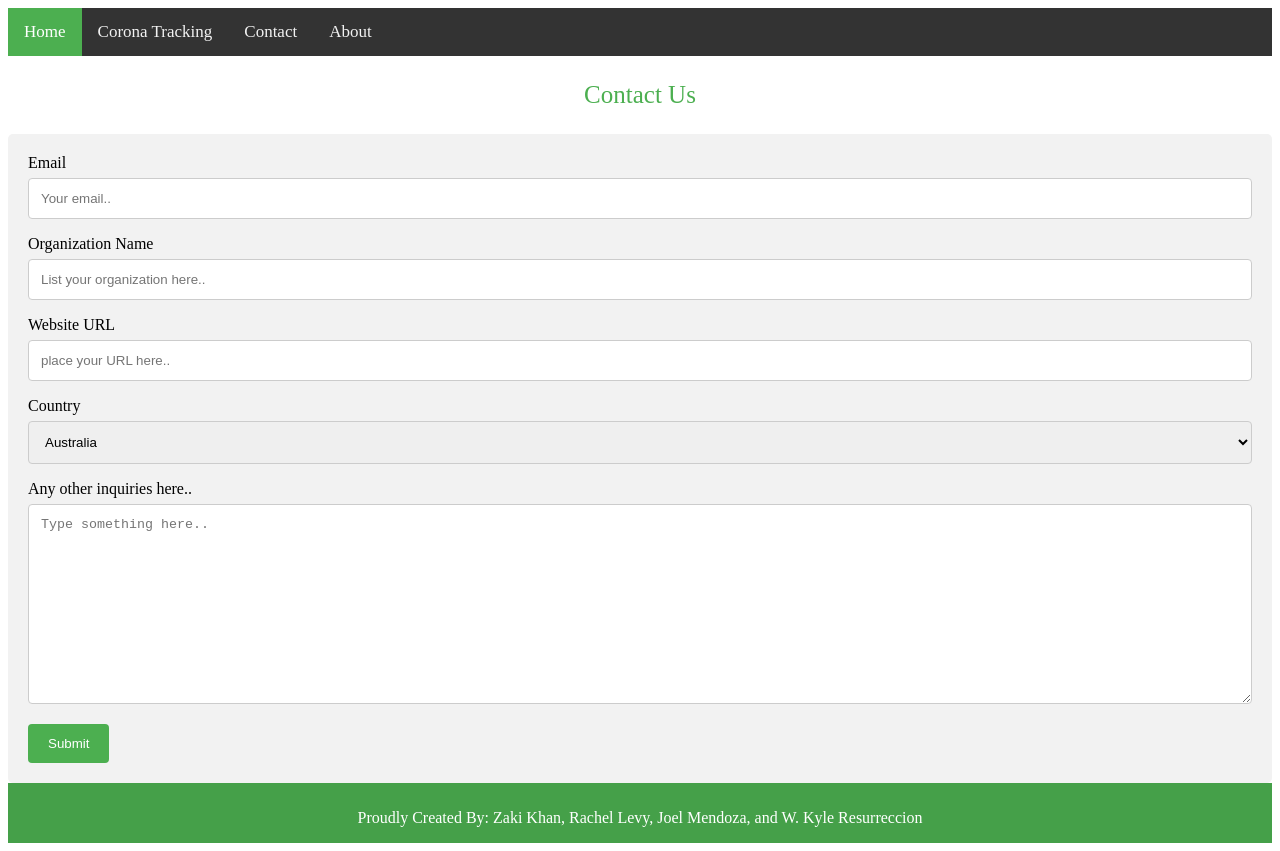
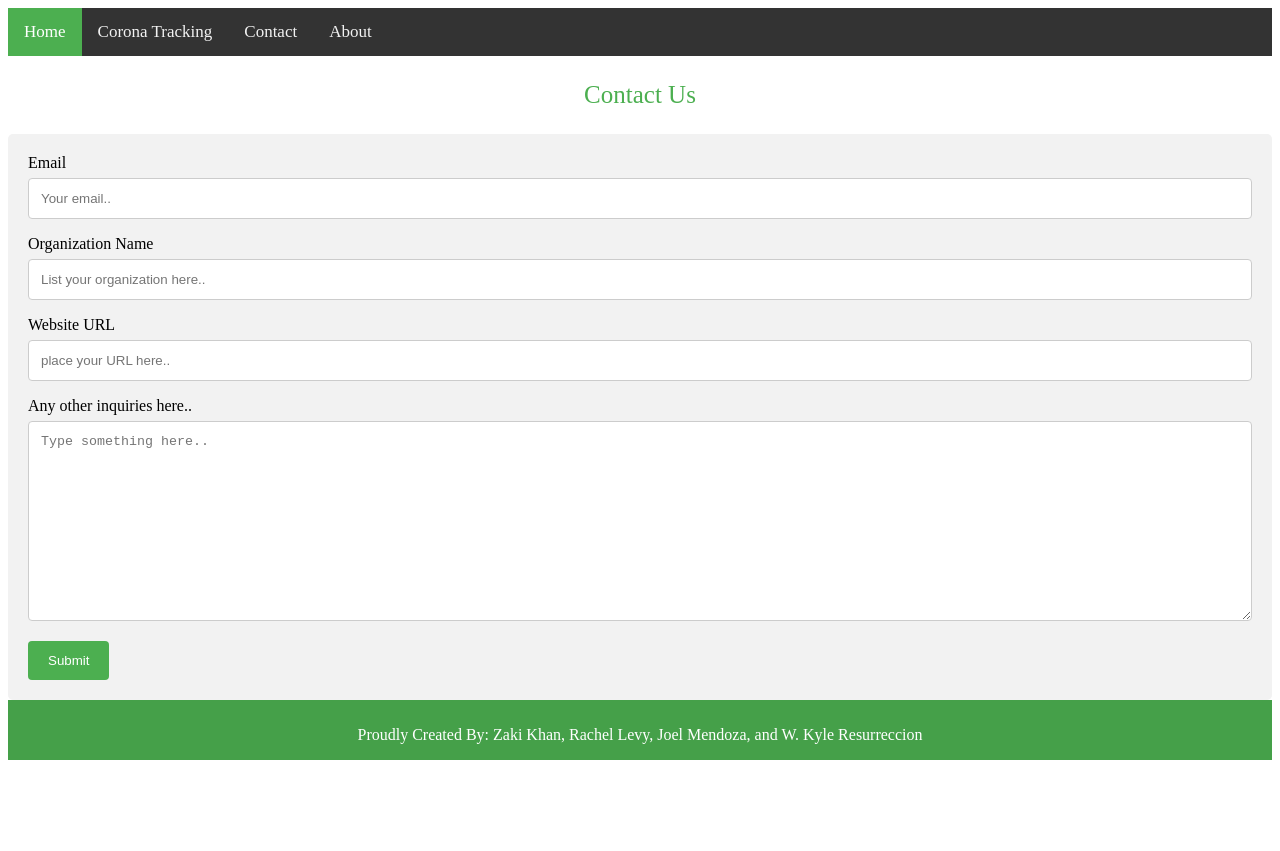
Before and after one commit to rwillowlevy/project2, a website: page views/html/contact.html in a window 1280 px wide. After the commit the page ends 800 px from the top, so only its background shows below. Drawn offline with Linux system fonts and the light colour scheme.

Commit message:
Update contact.html

```diff
--- a/views/html/contact.html
+++ b/views/html/contact.html
@@ -23,13 +23,6 @@
 
               <label for="lname">Website URL</label>
               <input type="text" id="website-url" name="Website URL" placeholder="place your URL here..">
-
-              <label for="country">Country</label>
-              <select id="country" name="country">
-                <option value="australia">Australia</option>
-                <option value="canada">Canada</option>
-                <option value="usa">USA</option>
-              </select>
 
               <label for="subject">Any other inquiries here..</label>
               <textarea id="subject" name="subject" placeholder="Type something here.." style="height:200px"></textarea>
```
